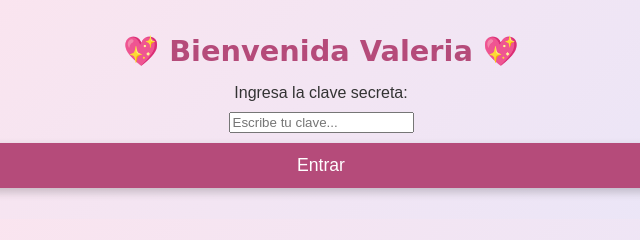
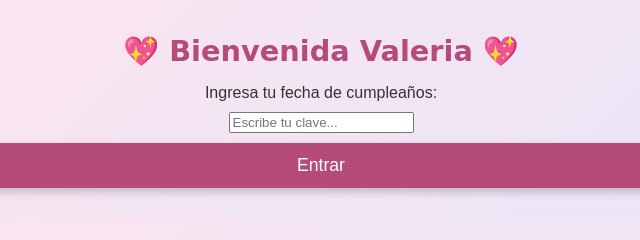
Before and after one commit to JAMIR05/valeriaa, a plain HTML site: page clave.html in a window 1280 px wide. Shown: the top 240 px of the page, 319-959 px from the left. Drawn offline with Linux system fonts and the light colour scheme.

Commit message:
Update clave.html

```diff
--- a/clave.html
+++ b/clave.html
@@ -9,7 +9,7 @@
 <body>
   <div id="login">
     <h1>💖 Bienvenida Valeria 💖</h1>
-    <p>Ingresa la clave secreta:</p>
+    <p>Ingresa tu fecha de cumpleaños:</p>
     <input type="password" id="clave" placeholder="Escribe tu clave...">
     <button onclick="verificarClave()">Entrar</button>
     <p id="mensaje"></p>
```
